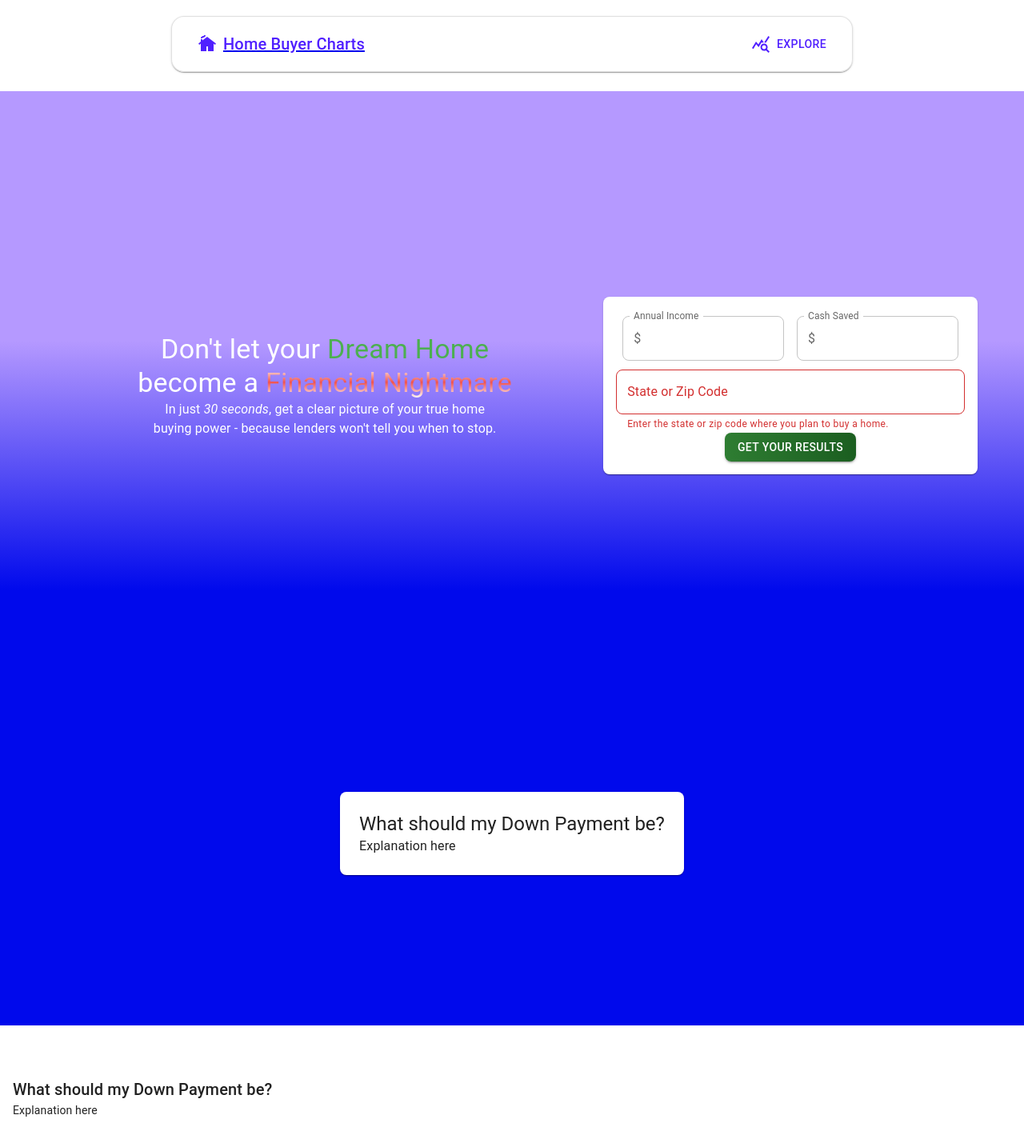
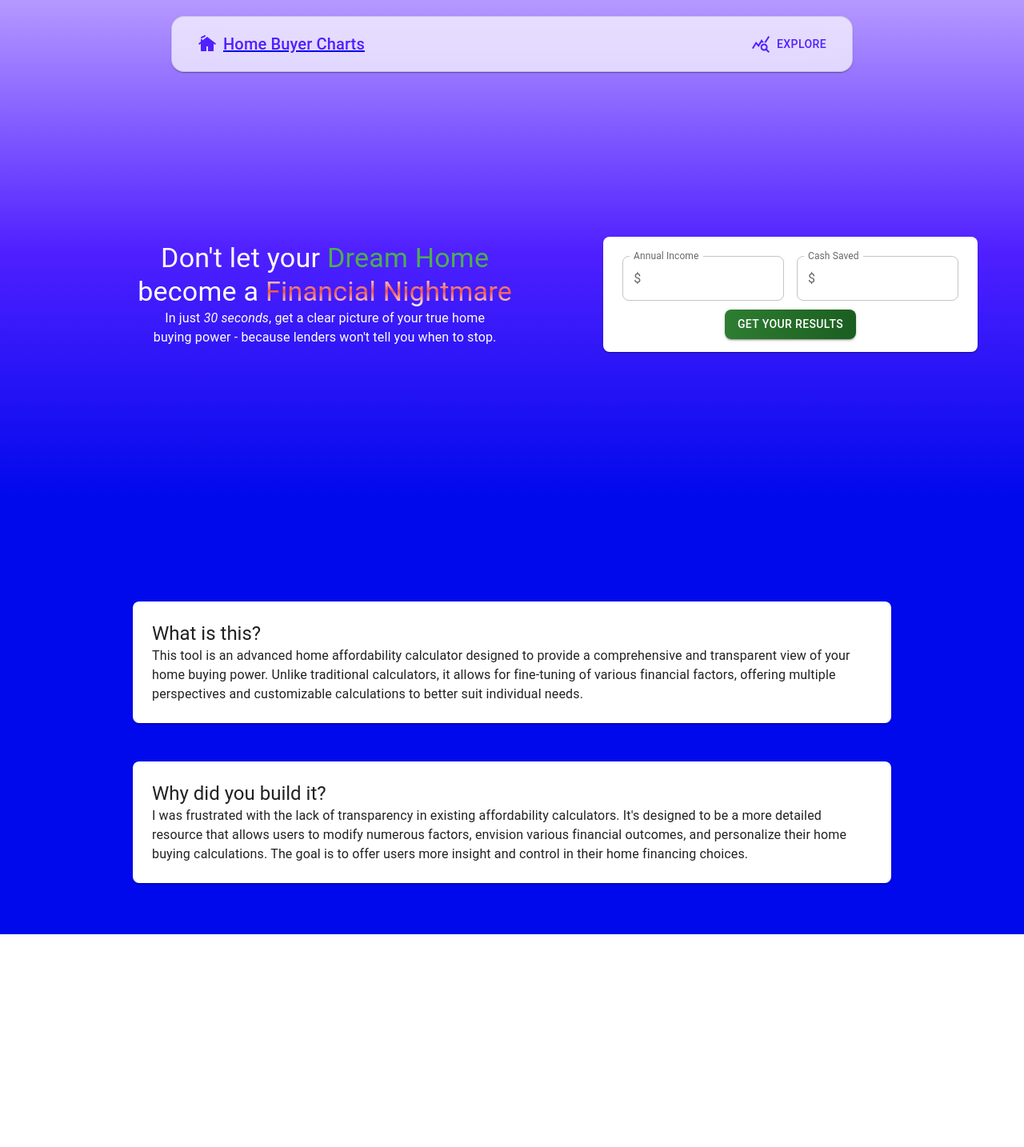
Before and after one commit to panzer/home-buyer-charts, a React (Create React App) app: page / in a window 1280 px wide. Shown: the top 1434 px of the page at 80% size. After the commit the page ends 1168 px from the top, so only its background shows below. Built offline with nearby package versions, Linux system fonts and the light colour scheme.

Commit message:
Polish it up

```diff
--- a/src/App.tsx
+++ b/src/App.tsx
@@ -46,8 +46,10 @@ function App() {
       <ThemeProvider theme={theme}>
         <BrowserRouter>
           <Routes>
+            <Route path="/" element={<PageWithNavBar position="fixed" />}>
+              <Route path="/" element={<HomePage />} />
+            </Route>
             <Route path="/" element={<PageWithNavBar />}>
-              <Route path="/" element={<HomePage />} />
               <Route path="/explore" element={<Heatmaps />} />
               <Route path="/nivo" element={<MyResponsiveBar />} />
               <Route path="/report" element={<AffordabilityReport />} />
--- a/src/components/QuickCalculator.tsx
+++ b/src/components/QuickCalculator.tsx
@@ -1,34 +1,36 @@
-import React, { useState } from "react";
-import Button from "@mui/material/Button";
-import InputAdornment from "@mui/material/InputAdornment";
-import FormHelperText from "@mui/material/FormHelperText";
-import Dialog from "@mui/material/Dialog";
-import DialogTitle from "@mui/material/DialogTitle";
-import DialogContent from "@mui/material/DialogContent";
-import DialogContentText from "@mui/material/DialogContentText";
-import DialogActions from "@mui/material/DialogActions";
+import React, { useState } from 'react';
+import { useNavigate } from 'react-router';
+import Button from '@mui/material/Button';
+import InputAdornment from '@mui/material/InputAdornment';
+import FormHelperText from '@mui/material/FormHelperText';
+import Dialog from '@mui/material/Dialog';
+import DialogTitle from '@mui/material/DialogTitle';
+import DialogContent from '@mui/material/DialogContent';
+import DialogContentText from '@mui/material/DialogContentText';
+import DialogActions from '@mui/material/DialogActions';
 
-import IncomeSelector from "./IncomeSelector";
-import CashOnHandSelector from "./CashOnHandSelector";
-import StateZipSelector from "./StateZipSelector";
+import IncomeSelector from './IncomeSelector';
+import CashOnHandSelector from './CashOnHandSelector';
+import StateZipSelector from './StateZipSelector';
 
 const QuickCalculator = () => {
-  const [annualIncome, setAnnualIncome] = useState("");
-  const [cashAvailable, setCashAvailable] = useState("");
-  const [stateOrZip, setStateOrZip] = useState("");
+  const navigate = useNavigate();
+  const [annualIncome, setAnnualIncome] = useState('');
+  const [cashAvailable, setCashAvailable] = useState('');
+  const [stateOrZip, setStateOrZip] = useState('');
   const [openHelper, setOpenHelper] = useState(false);
-  const [helperText, setHelperText] = useState("");
+  const [helperText, setHelperText] = useState('');
 
   const handleIncomeChange = (event: React.ChangeEvent<HTMLInputElement>) => {
-    setAnnualIncome(event.target.value.replace(/[^0-9]/g, ""));
+    setAnnualIncome(event.target.value.replace(/[^0-9]/g, ''));
   };
 
   const handleCashChange = (event: React.ChangeEvent<HTMLInputElement>) => {
-    setCashAvailable(event.target.value.replace(/[^0-9]/g, ""));
+    setCashAvailable(event.target.value.replace(/[^0-9]/g, ''));
   };
 
   const handleStateOrZipChange = (
-    event: React.ChangeEvent<HTMLInputElement>
+    event: React.ChangeEvent<HTMLInputElement>,
   ) => {
     setStateOrZip(event.target.value);
   };
@@ -65,7 +67,7 @@ const QuickCalculator = () => {
           )
         }
       /> */}
-      <IncomeSelector />
+      <IncomeSelector onSelect={x => setAnnualIncome(String(x))} />
       {/* <TextField
         label="Cash Available"
         value={cashAvailable}
@@ -82,20 +84,24 @@ const QuickCalculator = () => {
           )
         }
       /> */}
-      <CashOnHandSelector onSelect={(x) => setCashAvailable(String(x))} />
+      <CashOnHandSelector onSelect={x => setCashAvailable(String(x))} />
 
-      <StateZipSelector onSelect={(x) => setStateOrZip(x)} />
-
+      {/* <StateZipSelector onSelect={(x) => setStateOrZip(x)} /> */}
+      <div style={{ width: 'auto' }}>
         <Button
           type="submit"
           variant="contained"
           sx={{
-          background: (theme) =>
+            background: theme =>
               `linear-gradient(to right, ${theme.palette.success.main}, ${theme.palette.success.dark})`,
           }}
+          onClick={() =>
+            navigate(`/report?i=${annualIncome}&c=${cashAvailable}`)
+          }
         >
           Get Your Results
         </Button>
+      </div>
 
       <Dialog open={openHelper} onClose={handleHelperClose}>
         <DialogTitle>Information</DialogTitle>
--- a/src/pages/HomePage.tsx
+++ b/src/pages/HomePage.tsx
@@ -1,16 +1,16 @@
-import React from "react";
+import React from 'react';
 
-import { styled, keyframes, alpha } from "@mui/material/styles";
-import { green } from "@mui/material/colors";
+import { styled, keyframes, alpha } from '@mui/material/styles';
+import { green } from '@mui/material/colors';
 
-import Box from "@mui/material/Box";
-import Container from "@mui/material/Container";
-import Paper from "@mui/material/Paper";
-import Stack from "@mui/material/Stack";
-import Typography from "@mui/material/Typography";
+import Box from '@mui/material/Box';
+import Container from '@mui/material/Container';
+import Paper from '@mui/material/Paper';
+import Stack from '@mui/material/Stack';
+import Typography from '@mui/material/Typography';
 
-import QuickCalculator from "../components/QuickCalculator";
-import * as Math from "../utils/math";
+import QuickCalculator from '../components/QuickCalculator';
+import * as Math from '../utils/math';
 
 const shimmer = keyframes`
     from, 0% {
@@ -36,11 +36,11 @@ const ShimmerText = styled(Typography)(({ theme }) => {
   const shimmerColor = alpha(green.A400, 1);
   return {
     background: `linear-gradient(60deg, ${edgeShimmerColor} 15%, ${shimmerColor} 25%, ${edgeShimmerColor} 35%)`,
-    backgroundClip: "text",
-    textFillColor: "transparent",
-    backgroundSize: "200% auto",
+    backgroundClip: 'text',
+    textFillColor: 'transparent',
+    backgroundSize: '200% auto',
     animation: `${shimmer} 2s linear`,
-    animationFillMode: "forwards",
+    animationFillMode: 'forwards',
   };
 });
 
@@ -52,44 +52,44 @@ const ShimmerTextError = styled(Typography)(({ theme }) => {
     // backgroundImage: "url(https://i.makeagif.com/media/5-12-2017/GPeW0-.gif)",
     // backgroundSize: "cover",
     background: `linear-gradient(to bottom, ${edgeShimmerColor} 50%, ${shimmerColor} 75%, ${edgeShimmerColor} 100%)`,
-    backgroundClip: "text",
-    textFillColor: "transparent",
+    backgroundClip: 'text',
+    textFillColor: 'transparent',
     // backgroundPositionY: -54,
     // textShadow: `0px 0px 1px ${alpha(theme.palette.common.white, 0.3)}`,
     // WebkitTextStroke: `0.2px ${theme.palette.common.white}`,
     // backgroundBlendMode: "",
-    backgroundSize: "auto 200%",
+    backgroundSize: 'auto 200%',
 
     animation: `${shimmerUp} 2.5s linear`,
-    animationDelay: "2s",
-    animationFillMode: "forwards",
+    animationDelay: '2s',
+    animationFillMode: 'forwards',
   };
 });
 
 export default function HomePage() {
   return (
-    <Stack direction={"column"}>
+    <Stack direction={'column'}>
       <Stack
-        alignItems={"center"}
-        justifyContent={"center"}
+        alignItems={'center'}
+        justifyContent={'center'}
         padding={2}
         sx={{
-          flexDirection: { sm: "column", md: "row" },
+          flexDirection: { sm: 'column', md: 'row' },
           gap: { md: 4 },
           paddingX: { md: 4 },
-          background: (theme) =>
-            `linear-gradient(${theme.palette.primary.dark}, ${theme.palette.primary.dark}, ${theme.palette.primary.light})`,
-          color: "primary.contrastText",
-          width: "100%",
-          minHeight: "60vh",
-          paddingTop: "128px",
+          background: theme =>
+            `linear-gradient(${theme.palette.primary.dark}, ${theme.palette.primary.main}, ${theme.palette.primary.light})`,
+          color: 'primary.contrastText',
+          width: '100%',
+          minHeight: '60vh',
+          paddingTop: '128px',
         }}
-        component={"section"}
+        component={'section'}
       >
-        <Box sx={{ maxWidth: "sm", textWrap: "balance" }}>
+        <Box sx={{ maxWidth: 'sm', textWrap: 'balance' }}>
           <Typography variant="h4">
             Don't let your <ShimmerText as="span">Dream&nbsp;Home </ShimmerText>
-            become a{" "}
+            become a{' '}
             <ShimmerTextError as="span">
               Financial&nbsp;Nightmare
             </ShimmerTextError>
@@ -99,44 +99,47 @@ export default function HomePage() {
             buying power - because lenders won't tell you when to stop.
           </Typography>
         </Box>
-        <Paper sx={{ p: 2, m: 2, width: "sm" }}>
+        <Paper sx={{ p: 2, m: 2, width: 'sm' }}>
           <QuickCalculator />
         </Paper>
       </Stack>
       <Stack
-        direction={"column"}
-        alignItems={"center"}
-        justifyContent={"center"}
+        direction={'column'}
+        alignItems={'center'}
+        justifyContent={'center'}
         sx={{
-          backgroundColor: "primary.light",
-          color: "primary.contrastText",
-          width: "100%",
-          minHeight: "60vh",
-          pt: "64px",
+          backgroundColor: 'primary.light',
+          color: 'primary.contrastText',
+          width: '100%',
+          minHeight: '60vh',
+          pt: '64px',
         }}
       >
-        <Paper sx={{ p: 3, m: 3, width: "md", textAlign: "left" }}>
-          <Typography variant="h5">What should my Down Payment be?</Typography>
-          <Typography variant="body1">Explanation here</Typography>
+        <Paper
+          sx={{ p: 3, m: 3, width: 'md', maxWidth: 'md', textAlign: 'left' }}
+        >
+          <Typography variant="h5">What is this?</Typography>
+          <Typography variant="body1">
+            This tool is an advanced home affordability calculator designed to
+            provide a comprehensive and transparent view of your home buying
+            power. Unlike traditional calculators, it allows for fine-tuning of
+            various financial factors, offering multiple perspectives and
+            customizable calculations to better suit individual needs.
+          </Typography>
         </Paper>
-      </Stack>
-      <Stack
-        direction={"column"}
-        alignItems="start"
-        justifyContent="start"
-        padding={2}
-        sx={{
-          backgroundColor: (theme) => theme.palette.background.default,
-          color: (theme) => theme.palette.text.primary,
-          width: "100%",
-          minHeight: "60vh",
-          pt: "64px",
-        }}
-      >
-        <Typography variant="h6" textAlign="left">
-          What should my Down Payment be?
-        </Typography>
-        <Typography variant="body2">Explanation here</Typography>
+        <Paper
+          sx={{ p: 3, m: 3, width: 'md', maxWidth: 'md', textAlign: 'left' }}
+        >
+          <Typography variant="h5">Why did you build it?</Typography>
+          <Typography variant="body1">
+            I was frustrated with the lack of transparency in existing
+            affordability calculators. It's designed to be a more detailed
+            resource that allows users to modify numerous factors, envision
+            various financial outcomes, and personalize their home buying
+            calculations. The goal is to offer users more insight and control in
+            their home financing choices.
+          </Typography>
+        </Paper>
       </Stack>
     </Stack>
   );
--- a/src/pages/PageWithNavBar.tsx
+++ b/src/pages/PageWithNavBar.tsx
@@ -1,15 +1,19 @@
-import React from "react";
+import React from 'react';
 
-import { Outlet } from "react-router";
-import Paper from "@mui/material/Paper";
-import Stack from "@mui/material/Stack";
-import NavBar from "../components/NavBar";
+import { Outlet } from 'react-router';
+import Paper from '@mui/material/Paper';
+import Stack from '@mui/material/Stack';
+import NavBar from '../components/NavBar';
 
-function PageWithNavBar() {
+function PageWithNavBar({
+  position = 'static',
+}: {
+  position?: 'static' | 'fixed';
+}) {
   return (
     <Paper elevation={0} square>
       <Stack gap={3}>
-        <NavBar position="static" />
+        <NavBar position={position} />
         <Outlet />
       </Stack>
     </Paper>
```
Also changed, not shown: src/components/DollarInput.tsx (+13 -7 lines), src/pages/AffordabilityReport.tsx (+15 -4 lines). Lines whose indentation alone changed are shown as unchanged.
